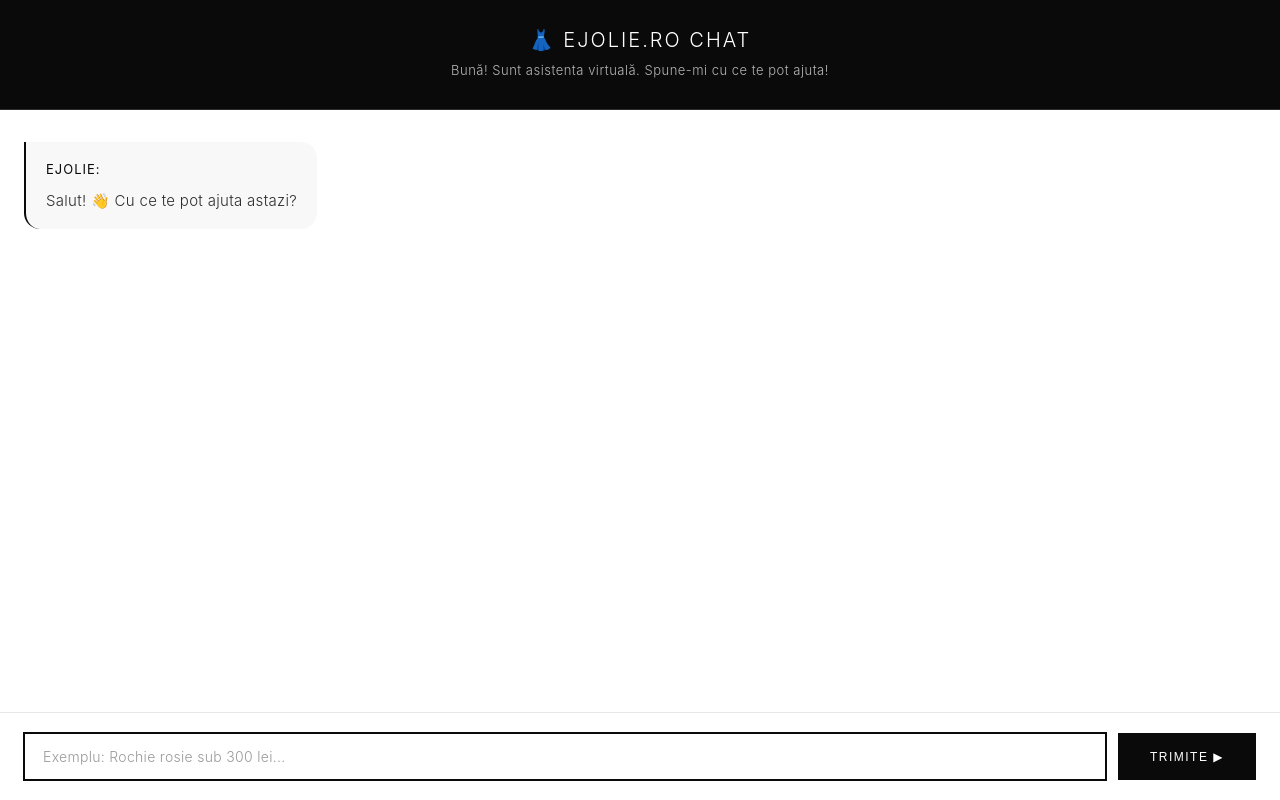
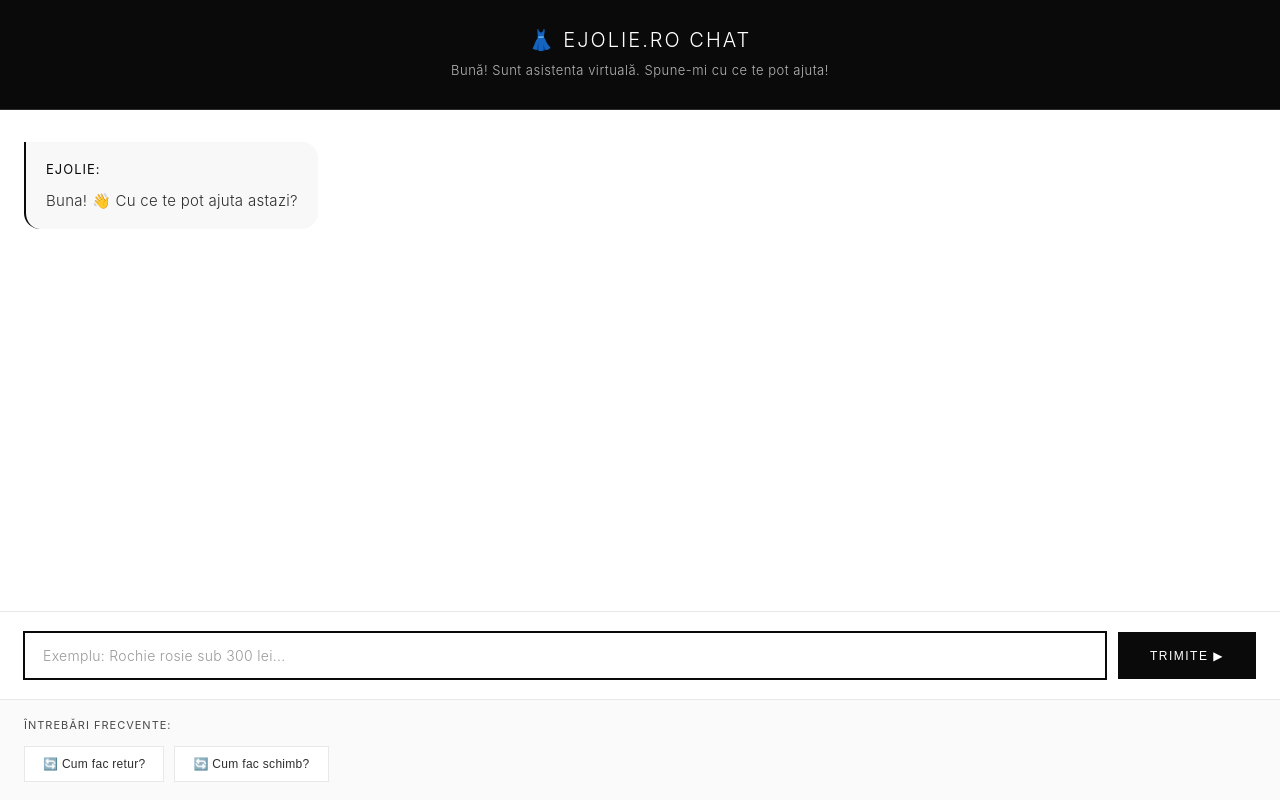
Before and after one commit to alextdr2016-ux/chat-bot-ejolie, a Flask app: page /widget in a window 1280 px wide. Run offline with Flask 3, Linux system fonts and the light colour scheme.

Commit message:
Add FAQ quick buttons with responses for Retur & Schimb

```diff
--- a/static/chat.js
+++ b/static/chat.js
@@ -247,11 +247,12 @@ userInput.addEventListener('keypress', (e) => {
     }
 });
 
-// Example buttons (if they exist)
+// FAQ Quick buttons
 const exampleButtons = document.querySelectorAll('.example-btn');
 exampleButtons.forEach(btn => {
     btn.addEventListener('click', () => {
-        userInput.value = btn.textContent.replace(/^\S+\s/, ''); // Remove emoji
+        const question = btn.getAttribute('data-question');
+        userInput.value = question;
         sendMessage();
     });
 });
--- a/templates/widget.html
+++ b/templates/widget.html
@@ -20,7 +20,7 @@
         <div class="message bot-message">
           <div class="bot-message-content">
             <strong>Ejolie:</strong>
-            Salut! 👋 Cu ce te pot ajuta astazi?
+            Buna! 👋 Cu ce te pot ajuta astazi?
           </div>
         </div>
       </div>
@@ -34,16 +34,14 @@
         <button id="sendBtn">Trimite ▶</button>
       </div>
 
-      <!-- ASCUNDE EXEMPLELE -->
-      <div class="examples" style="display: none">
-        <strong>Exemple de întrebări:</strong>
+      <!-- FAQ QUICK BUTTONS -->
+      <div class="examples">
+        <strong>Întrebări frecvente:</strong>
         <div class="example-buttons">
-          <button class="example-btn">🎁 Sub 300 lei</button>
-          <button class="example-btn">🎉 Nuntă</button>
-          <button class="example-btn">👗 Size</button>
+          <button class="example-btn" data-question="Cum fac retur?">🔄 Cum fac retur?</button>
+          <button class="example-btn" data-question="Cum fac schimb?">🔄 Cum fac schimb?</button>
         </div>
       </div>
-    </div>
 
     <script src="{{ url_for('static', filename='chat.js') }}"></script>
   </body>
```
